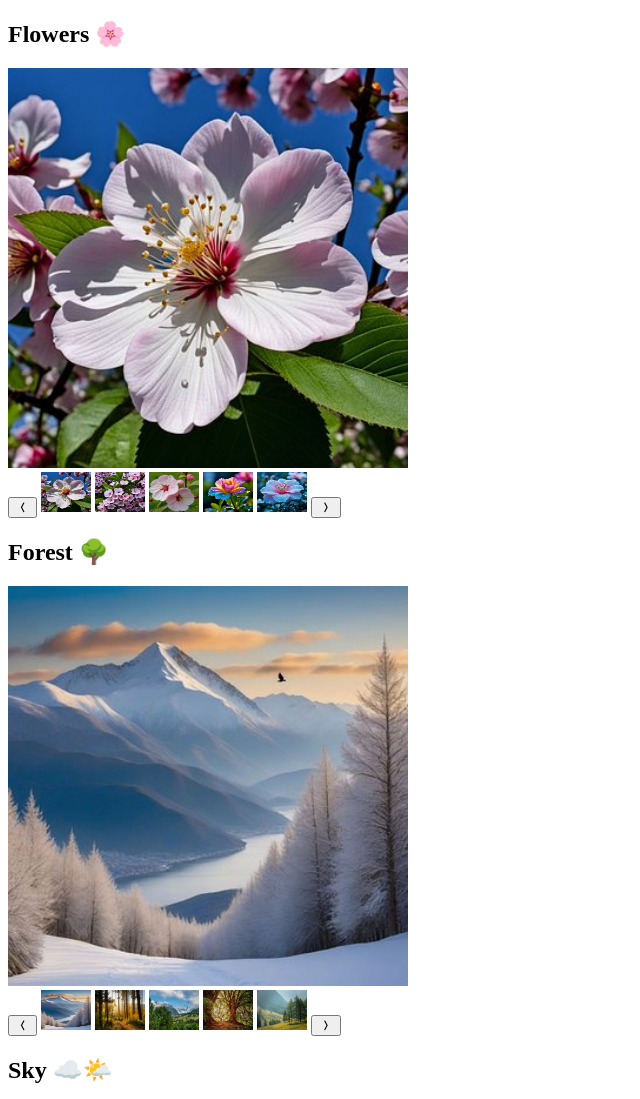
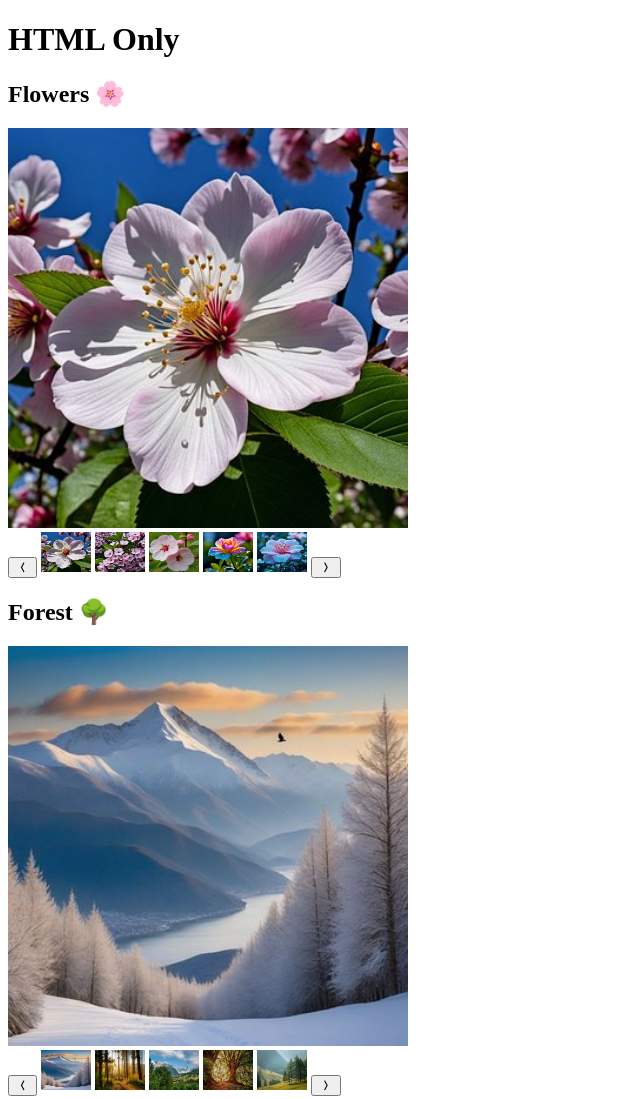
Before and after one commit to kaniz-naqvi/HTML-CSS-JS-examples, a plain HTML site: page index.html in a window 1280 px wide. Shown: the top 1099 px of the page, without its empty margins (0-640 px from the left). Drawn offline with nearby package versions, Linux system fonts and the light colour scheme.

Commit message:
Update index.html

```diff
--- a/index.html
+++ b/index.html
@@ -13,7 +13,7 @@
 </head>
 
 <body>
-
+<h1>HTML Only</h1>
   <!-- Main Gallery Section -->
   <main class="container">
     <!-- Flowers Section -->
```
